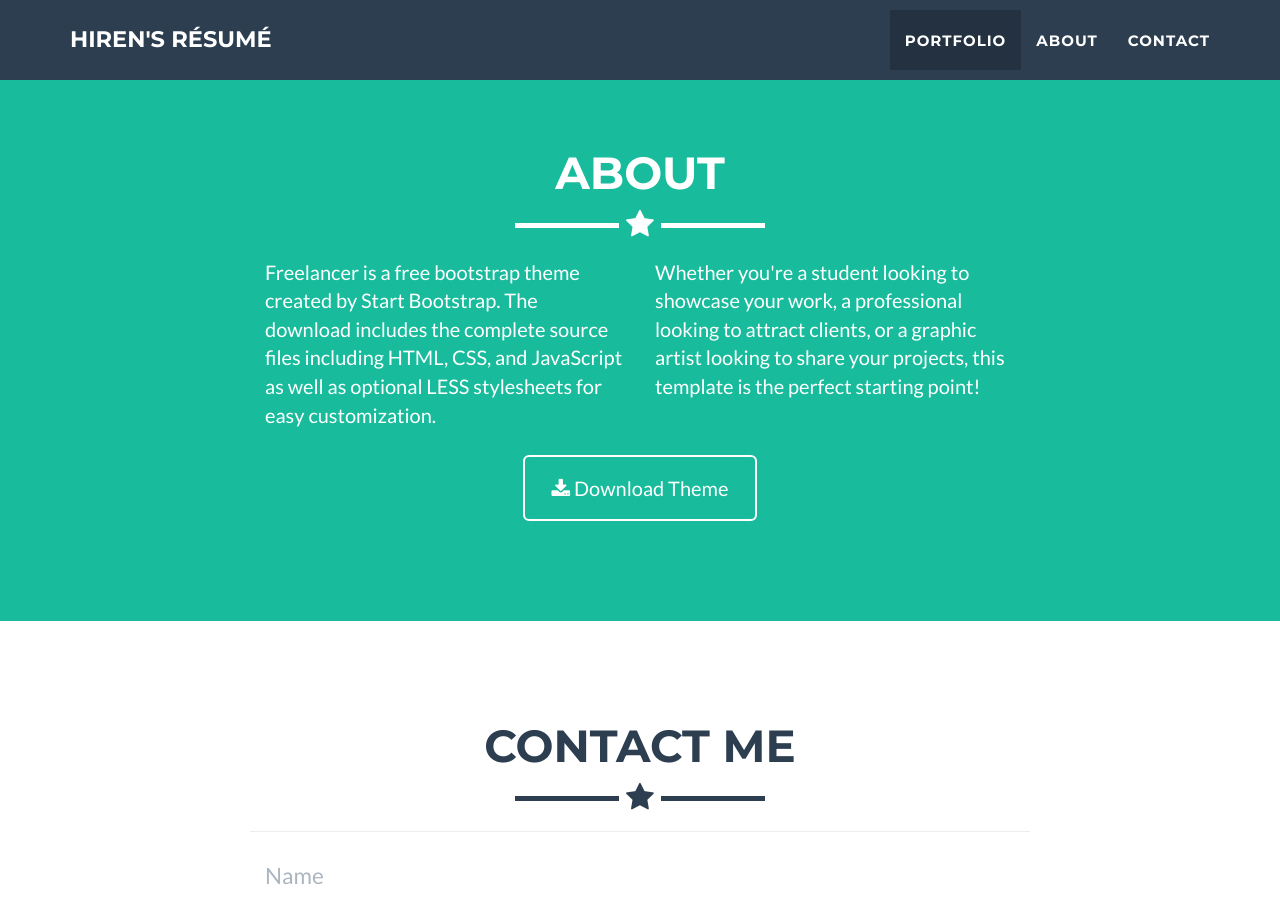
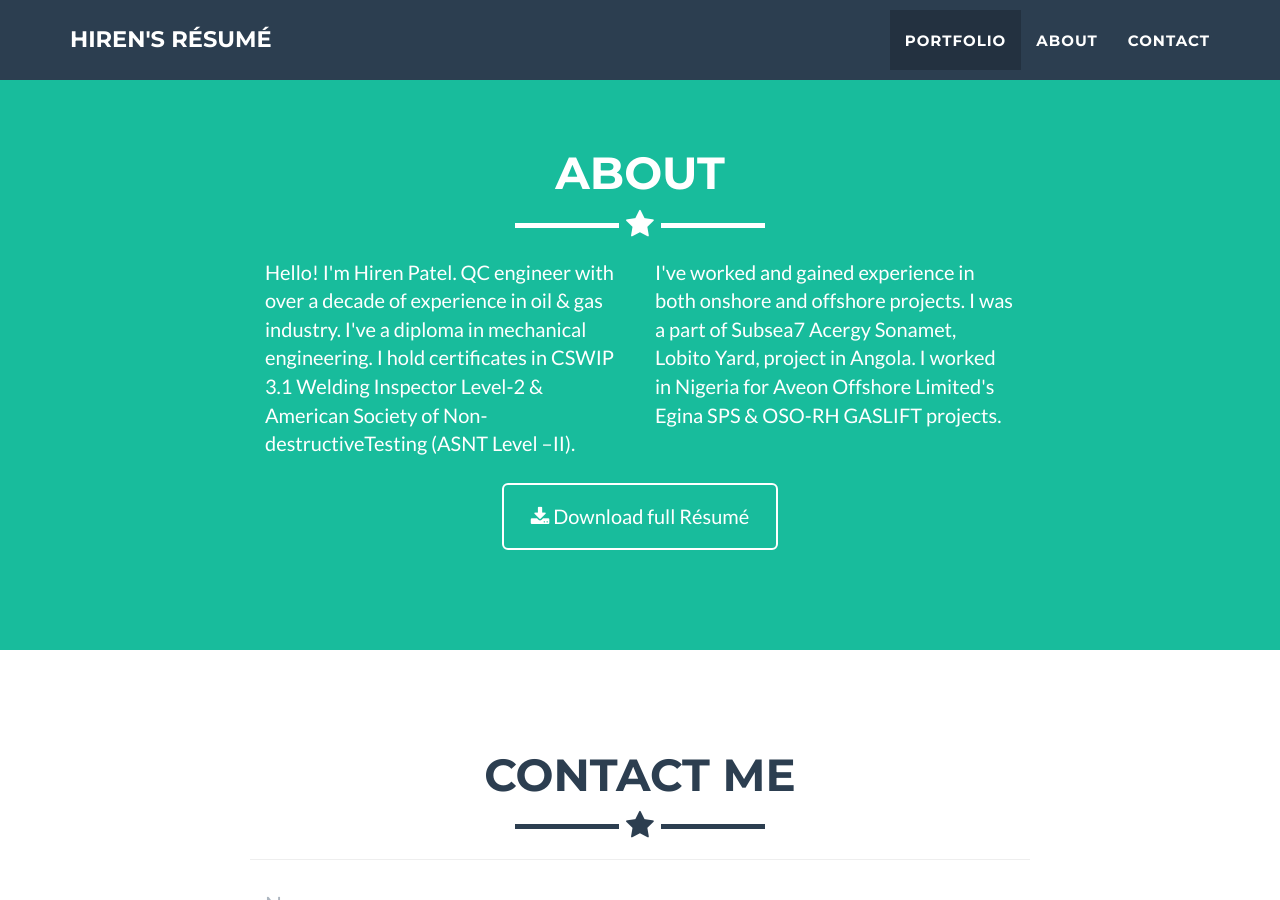
Before and after one commit to hiren-qc/hiren-qc.github.io, a Jekyll site: the page built from _posts/2014-07-18-project-1.markdown, in a window 1280 px wide and 900 px high, scrolled down 1330 px. Built offline with Jekyll 4.4.1, drawn with Linux system fonts in a browser that asks for light colours.

Commit message:
Update about.html

```diff
--- a/_includes/about.html
+++ b/_includes/about.html
@@ -9,14 +9,14 @@
             </div>
             <div class="row">
                 <div class="col-lg-4 col-lg-offset-2">
-                    <p>Freelancer is a free bootstrap theme created by Start Bootstrap. The download includes the complete source files including HTML, CSS, and JavaScript as well as optional LESS stylesheets for easy customization.</p>
+                    <p>Hello! I'm Hiren Patel. QC engineer with over a decade of experience in oil & gas industry. I've a diploma in mechanical engineering. I hold certificates in CSWIP 3.1 Welding Inspector Level-2 & American Society of Non-destructiveTesting (ASNT Level –II).</p>
                 </div>
                 <div class="col-lg-4">
-                    <p>Whether you're a student looking to showcase your work, a professional looking to attract clients, or a graphic artist looking to share your projects, this template is the perfect starting point! </p>
+                    <p>I've worked and gained experience in both onshore and offshore projects. I was a part of Subsea7 Acergy Sonamet, Lobito Yard, project in Angola. I worked in Nigeria for Aveon Offshore Limited's Egina SPS & OSO-RH GASLIFT projects.</p>
                 </div>
                 <div class="col-lg-8 col-lg-offset-2 text-center">
-                    <a href="https://github.com/jeromelachaud/freelancer-theme" class="btn btn-lg btn-outline">
-                        <i class="fa fa-download"></i> Download Theme
+                    <a href="https://github.com/hiren-qc/hiren-qc.github.io/blob/master/img/portfolio/Hiren-QC-resume.pdf" class="btn btn-lg btn-outline">
+                        <i class="fa fa-download"></i> Download full Résumé
                     </a>
                 </div>
             </div>
```
